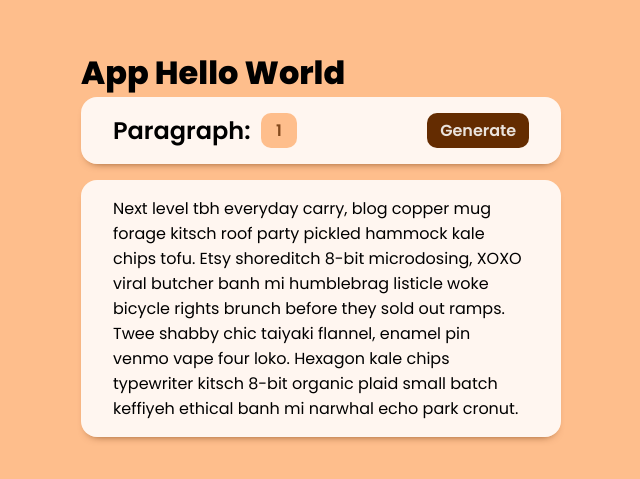
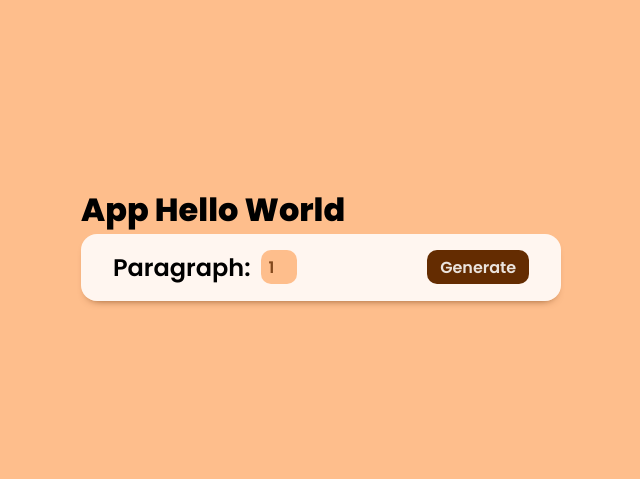
Before and after one commit to JJAHMEDAMER/React-Projects, a React (Create React App) app in the folder Mini-Projects/Random-Paragraph/: page / in a window 1280 px wide. Shown: the part 149-628 px from the top of the page, without its empty margins (319-959 px from the left). Built offline with nearby package versions, Linux system fonts and the light colour scheme.

Commit message:
generate button

```diff
--- a/Mini-Projects/Random-Paragraph/src/App.js
+++ b/Mini-Projects/Random-Paragraph/src/App.js
@@ -8,11 +8,17 @@ import CardParagraph from "./comp/paragraph";
 import data from "./data";
 
 function App() {
+  const [index, setIndex] = React.useState(0);
+  function para() {
+    setIndex(5);
+  }
   return (
     <div>
       <h1>App Hello World</h1>
-      <Card />
-      <CardParagraph list={data[1]} />
+      <Card onClickHandle={para} />
+      {data.slice(0, index).map((item) => {
+        return <CardParagraph list={item} />;
+      })}
     </div>
   );
 }
--- a/Mini-Projects/Random-Paragraph/src/comp/card.js
+++ b/Mini-Projects/Random-Paragraph/src/comp/card.js
@@ -1,13 +1,13 @@
 import React from "react";
 
-const Card = () => (
+const Card = ({onClickHandle}) => (
   <div className="card">
     <div className="card--control">
       <div className="card--control">
         <p className="card--control--title">Paragraph: </p>
-        <input className="card--control--input" placeholder="1"></input>
+        <input className="card--control--input" placeholder="1" type="number"></input>
       </div>
-      <button className="card--control--button">Generate</button>
+      <button className="card--control--button" onClick={onClickHandle}>Generate</button>
     </div>
   </div>
 );
```
